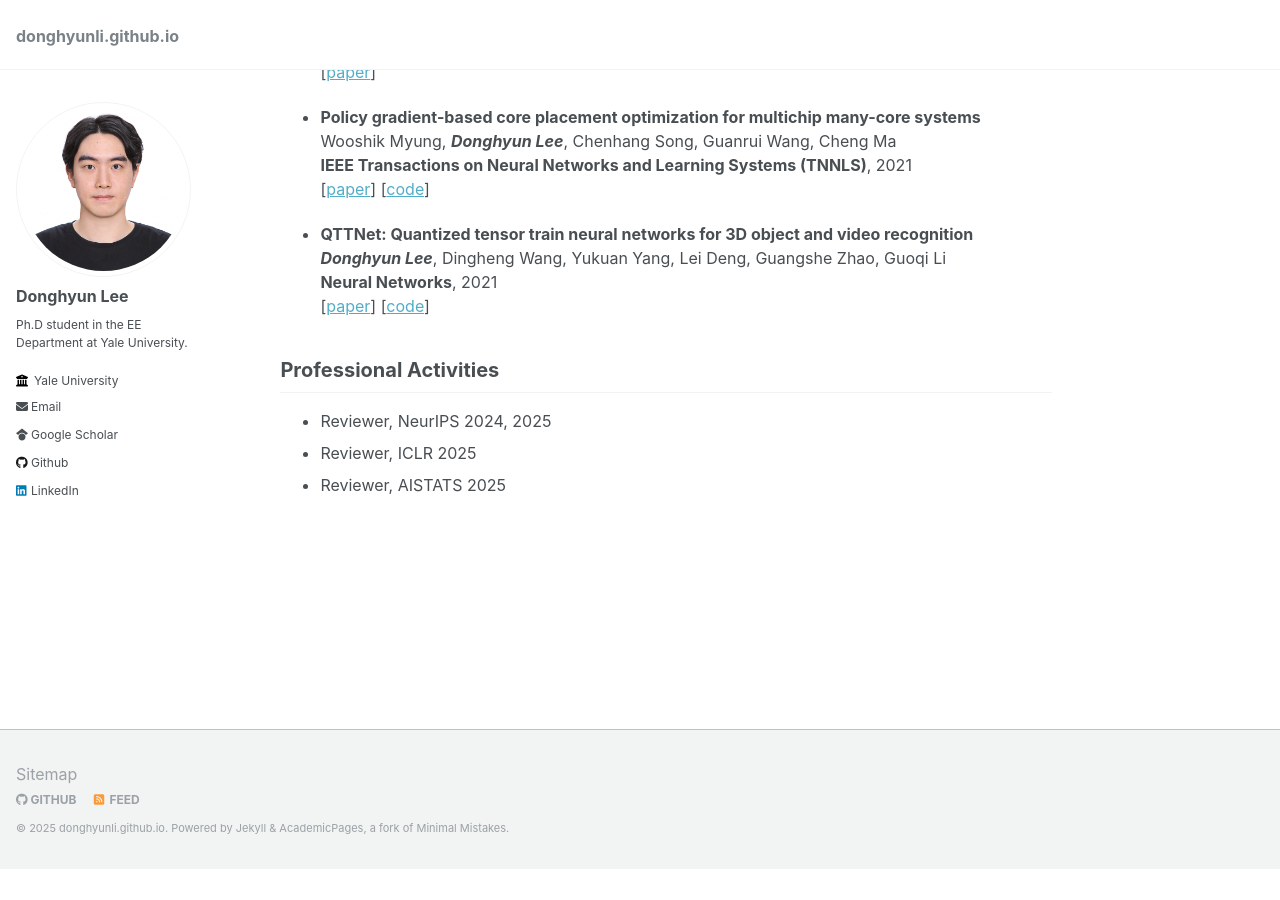
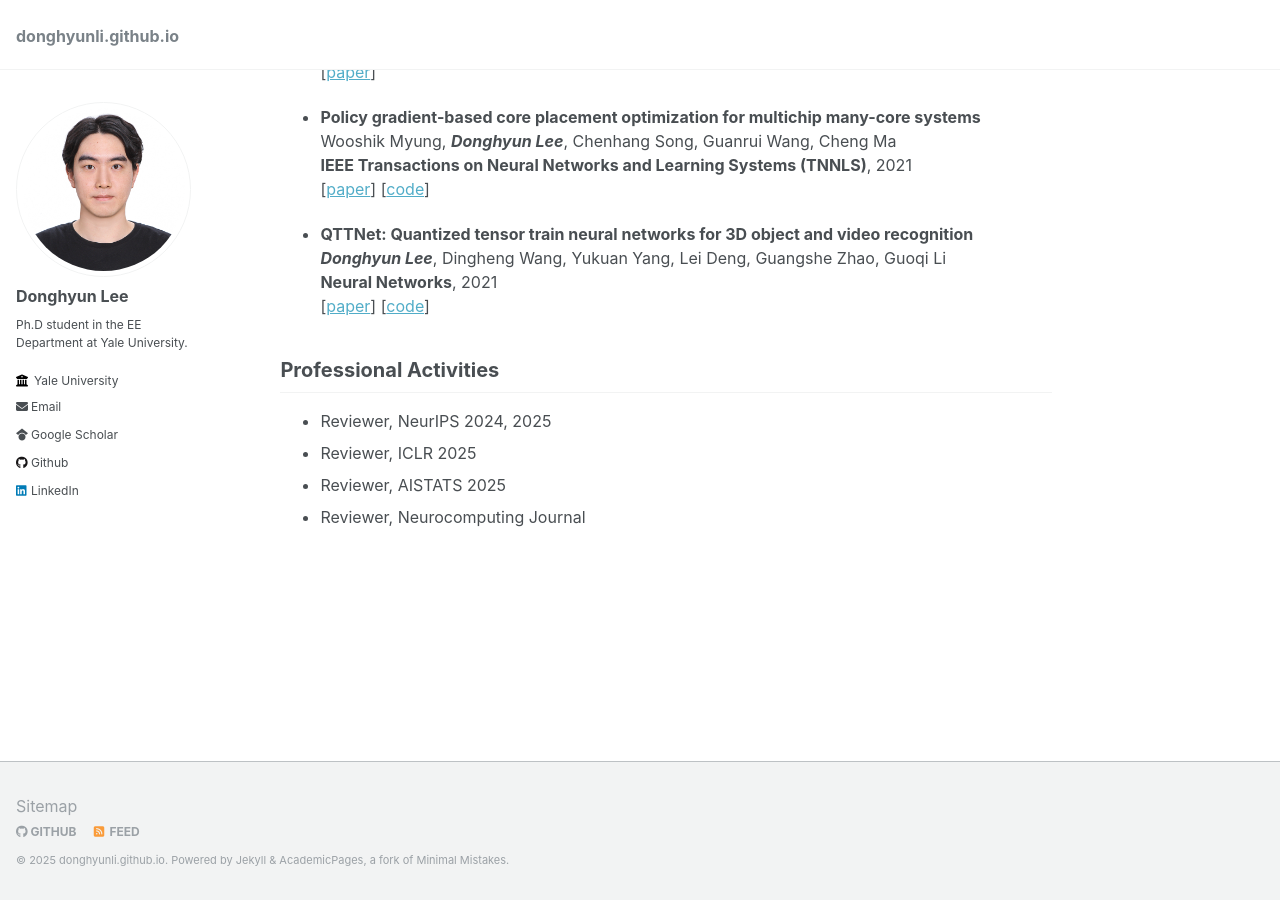
Before and after one commit to donghyunli/donghyunli.github.io, a Jekyll site: the page built from _pages/about.md, in a window 1280 px wide and 900 px high, scrolled down 2741 px. Built offline with Jekyll 4.4.1, drawn with Linux system fonts in a browser that asks for light colours; before the commit the page ends 3609 px from its top, so only the background shows below that.

Commit message:
update activity

```diff
--- a/_pages/about.md
+++ b/_pages/about.md
@@ -120,3 +120,4 @@ Wooshik Myung, ***Donghyun Lee***, Chenhang Song, Guanrui Wang, Cheng Ma\\
 - Reviewer, NeurIPS 2024, 2025
 - Reviewer, ICLR 2025
 - Reviewer, AISTATS 2025
+- Reviewer, Neurocomputing Journal
```
